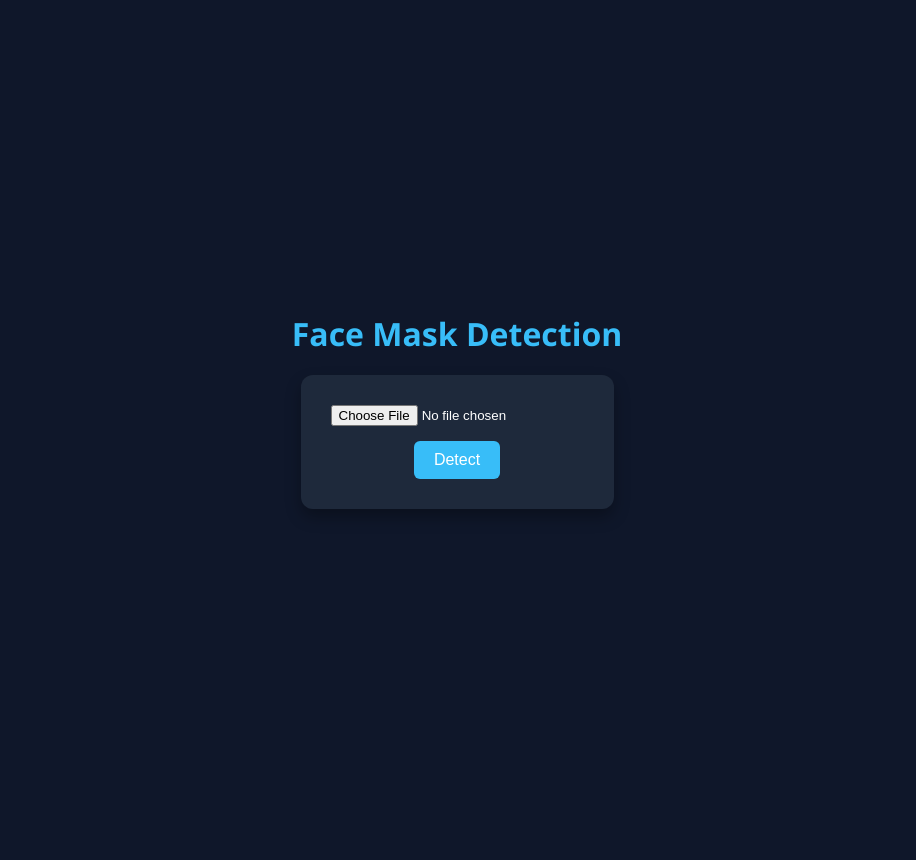
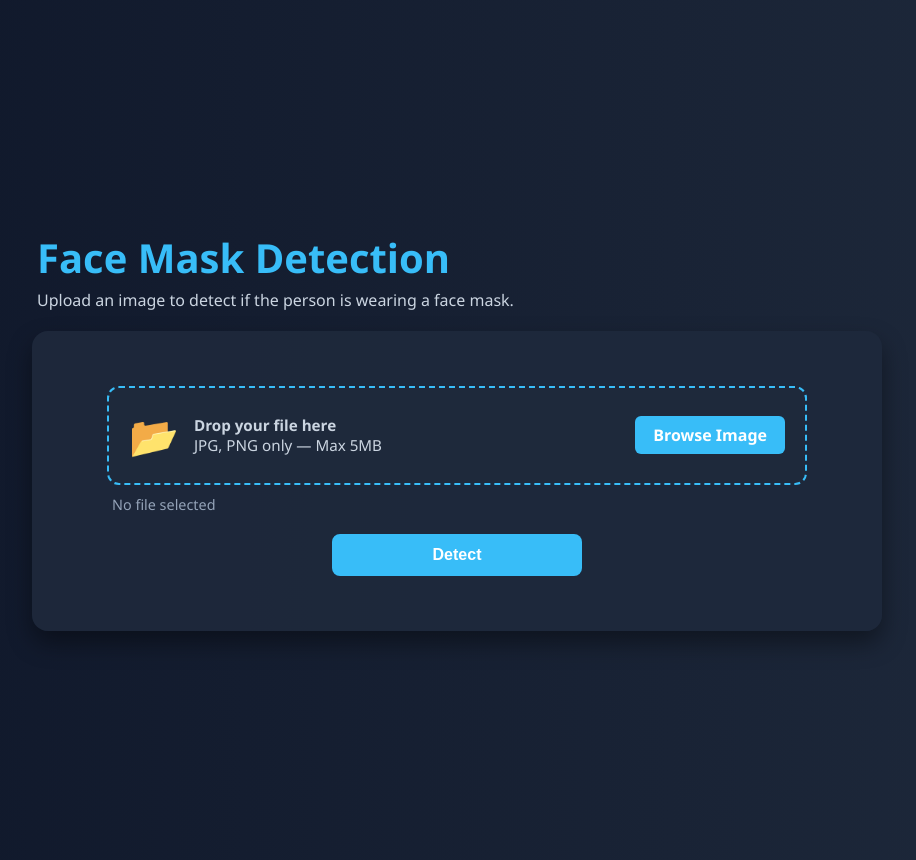
Before and after one commit to jancosares/FACE-MASK-DETECTION, a Flask app: page / in a window 1280 px wide. Shown: the whole page, without its empty margins (183-1099 px from the left). Before the commit the page ends 509 px from the top, so only its background shows below. Run offline with Flask 3, Linux system fonts and the light colour scheme.

Commit message:
fix: add UI design

```diff
--- a/app.py
+++ b/app.py
@@ -1,7 +1,6 @@
 from flask import Flask, request, render_template
 from ultralytics import YOLO
 import cv2
-import numpy as np
 import os
 
 app = Flask(__name__)
@@ -9,44 +8,64 @@ model = YOLO("best.pt")
 
 @app.route("/", methods=["GET", "POST"])
 def index():
+    original_path = None
+    detected_path = None
+    filename = None
+
     if request.method == "POST":
         file = request.files["image"]
-        image_path = os.path.join("static", file.filename)
-        file.save(image_path)
+        if file and file.filename:
+            filename = file.filename
 
-        results = model(image_path)
-        for r in results:
-            annotated = r.plot()
-            cv2.imwrite(image_path, annotated)
+            # Save original image
+            original_path = os.path.join("static", "original_" + filename)
+            file.save(original_path)
 
-        return render_template("index.html", image_path=image_path)
+            # Run detection and save annotated result
+            results = model(original_path)
+            for r in results:
+                annotated = r.plot()
 
-    return render_template("index.html", image_path=None)
+                # Save detected image separately
+                detected_path = os.path.join("static", "detected_" + filename)
+                cv2.imwrite(detected_path, annotated)
 
-from flask import Flask, request, render_template
-from ultralytics import YOLO
-import cv2
-import numpy as np
-import os
+    return render_template(
+        "index.html",
+        original_path=original_path,
+        detected_path=detected_path,
+        filename=filename
+    )
 
-app = Flask(__name__)
-model = YOLO("best.pt")
+if __name__ == "__main__":
+    app.run(debug=True)
 
-@app.route("/", methods=["GET", "POST"])
-def index():
-    if request.method == "POST":
-        file = request.files["image"]
-        image_path = os.path.join("static", file.filename)
-        file.save(image_path)
 
-        results = model(image_path)
-        for r in results:
-            annotated = r.plot()
-            cv2.imwrite(image_path, annotated)
 
-        return render_template("index.html", image_path=image_path)
+# from flask import Flask, request, render_template
+# from ultralytics import YOLO
+# import cv2
+# import numpy as np
+# import os
 
-    return render_template("index.html", image_path=None)
+# app = Flask(__name__)
+# model = YOLO("best.pt")
+
+# @app.route("/", methods=["GET", "POST"])
+# def index():
+#     if request.method == "POST":
+#         file = request.files["image"]
+#         image_path = os.path.join("static", file.filename)
+#         file.save(image_path)
+
+#         results = model(image_path)
+#         for r in results:
+#             annotated = r.plot()
+#             cv2.imwrite(image_path, annotated)
+
+#         return render_template("index.html", image_path=image_path, filename=filename)
+
+#     return render_template("index.html", image_path=None)
 
 """from flask import Flask, request, render_template
 from ultralytics import YOLO
--- a/templates/index.html
+++ b/templates/index.html
@@ -1,13 +1,19 @@
 <!DOCTYPE html>
 <html lang="en">
+
 <head>
     <meta charset="UTF-8">
     <title>Face Mask Detection</title>
     <style>
+        * {
+            box-sizing: border-box;
+        }
+
         body {
-            margin: 0;
+            margin: 30px;
             padding: 0;
-            background: #0f172a; /* dark slate/blue tone */
+            background: linear-gradient(to right, #0f172a, #1e293b);
+            /* gradient dark background */
             font-family: 'Segoe UI', Tahoma, Geneva, Verdana, sans-serif;
             color: #ffffff;
             display: flex;
@@ -15,68 +21,290 @@
             align-items: center;
             justify-content: center;
             min-height: 100vh;
+            overflow-x: hidden;
         }
 
-        h1 {
-            color: #38bdf8; /* sky blue */
-            margin-bottom: 20px;
+        .container {
+            width: 100%;
+            max-width: 850px;
+            display: flex;
+            flex-direction: column;
+            align-items: flex-start;
+        }
+
+        .header {
+            align-self: flex-start;
+            padding: 0 0 20px 5px;
+        }
+
+        .header h1 {
+            color: #38bdf8;
+            margin: 0;
+            font-size: 2.5rem;
+        }
+
+        .header p {
+            color: #cbd5e1;
+            font-size: 1rem;
+            margin: 4px 0 0;
         }
 
         form {
-            background-color: #1e293b; /* slightly lighter dark blue */
-            padding: 30px;
-            border-radius: 12px;
-            box-shadow: 0 8px 16px rgba(0,0,0,0.3);
+            justify-content: center;
+            background-color: rgba(30, 41, 59, 0.95);
+            padding: 40px 30px;
+            border-radius: 16px;
+            box-shadow: 0 12px 24px rgba(0, 0, 0, 0.4);
             display: flex;
             flex-direction: column;
             align-items: center;
+            width: 90%;
+            max-width: 850px;
+            height: 300px;
+            animation: fadeInUp 1s ease-out;
         }
 
-        input[type="file"] {
-            margin-bottom: 15px;
-            color: #fff;
-        }
 
         input[type="submit"] {
             background-color: #38bdf8;
             border: none;
             color: white;
-            padding: 10px 20px;
+            padding: 12px 25px;
             font-size: 16px;
-            border-radius: 6px;
+            font-weight: bold;
+            border-radius: 8px;
             cursor: pointer;
-            transition: background 0.3s ease;
+            transition: background 0.3s ease, transform 0.2s;
+            width: 250px;
         }
 
         input[type="submit"]:hover {
             background-color: #0ea5e9;
+            transform: scale(1.05);
         }
 
+
+        .upload-form {
+            width: 100%;
+            display: flex;
+            flex-direction: column;
+            gap: 20px;
+        }
+
+        .upload-box {
+            width: 700px;
+            display: flex;
+            justify-content: space-between;
+            align-items: center;
+            background-color: #1e293b;
+            border: 2px dashed #38bdf8;
+            border-radius: 12px;
+            padding: 20px;
+            gap: 20px;
+            flex-wrap: wrap;
+        }
+
+        .upload-info {
+            display: flex;
+            align-items: center;
+            gap: 15px;
+            color: #cbd5e1;
+            font-size: 0.95rem;
+        }
+
+        .upload-icon {
+            font-size: 2.5rem;
+        }
+
+        .upload-text {
+            flex-direction: column;
+        }
+
+        .upload-action {
+            display: flex;
+            flex-direction: column;
+            align-items: flex-start;
+        }
+
+        .custom-file-upload {
+            background-color: #38bdf8;
+            color: white;
+            padding: 8px 18px;
+            border-radius: 6px;
+            cursor: pointer;
+            transition: background 0.3s;
+            font-weight: bold;
+            display: inline-block;
+        }
+
+        .custom-file-upload:hover {
+            background-color: #0ea5e9;
+        }
+
+        input[type="file"] {
+            display: none;
+
+        }
+
+        .file-name {
+            font-size: 0.9rem;
+            color: #94a3b8;
+            align-self: flex-start;
+            margin-left: 50px;
+            margin-top: -10px;
+        }
+
+
+        /* result parttt*/
+
         .result {
-            margin-top: 30px;
+            margin-top: 0px;
+            padding: 0 40px;
+            text-align: center;
+            color: #fff;
+        }
+
+        .image-row {
+            display: flex;
+            gap: 20px;
+            justify-content: center;
+            flex-wrap: wrap;
+            margin-top: 20px;
+        }
+
+        .image-box {
+            flex: 1 1 300px;
+            max-width: 400px;
             text-align: center;
         }
 
-        .result img {
-            margin-top: 10px;
-            max-width: 90%;
+        .image-box h3 {
+            margin-bottom: 10px;
+            color: #38bdf8;
+        }
+
+        .image-box img {
+            width: 100%;
             border-radius: 8px;
             box-shadow: 0 4px 12px rgba(255, 255, 255, 0.1);
         }
+
+
+        /* animation */
+        @keyframes fadeInDown {
+            from {
+                opacity: 0;
+                transform: translateY(-30px);
+            }
+
+            to {
+                opacity: 1;
+                transform: translateY(0);
+            }
+        }
+
+        @keyframes fadeInUp {
+            from {
+                opacity: 0;
+                transform: translateY(30px);
+            }
+
+            to {
+                opacity: 1;
+                transform: translateY(0);
+            }
+        }
+
+        @keyframes fadeIn {
+            from {
+                opacity: 0;
+            }
+
+            to {
+                opacity: 1;
+            }
+        }
+
+        @media (max-width: 500px) {
+            h1 {
+                font-size: 2rem;
+            }
+
+            form {
+                padding: 30px 20px;
+            }
+        }
     </style>
 </head>
+
 <body>
-    <h1>Face Mask Detection</h1>
-    <form method="POST" enctype="multipart/form-data">
-        <input type="file" name="image" accept="image/*" required>
-        <input type="submit" value="Detect">
-    </form>
+    <div class="container">
+        <div class="header">
+            <h1>Face Mask Detection</h1>
+            <p>Upload an image to detect if the person is wearing a face mask.</p>
+        </div>
 
-    {% if image_path %}
-        <div class="result">
-            <h2>Detection Result:</h2>
-            <img src="{{ image_path }}" alt="Detection Result">
+        <form method="POST" enctype="multipart/form-data" class="upload-form">
+            <div class="upload-box">
+                <div class="upload-info">
+                    <div class="upload-icon">📂</div>
+                    <div class="upload-text">
+                        <strong>Drop your file here</strong><br>
+                        <span>JPG, PNG only — Max 5MB</span>
+                    </div>
+                </div>
+
+                <div class="upload-action">
+                    <label for="file-upload" class="custom-file-upload">
+                        Browse Image
+                    </label>
+                    <input id="file-upload" type="file" name="image" accept="image/*" required>
+                </div>
+            </div>
+            <div id="file-name" class="file-name">
+                {% if filename %}
+                File name: {{ filename }}
+                {% else %}
+                No file selected
+                {% endif %}
+            </div>
+
+            <input type="submit" value="Detect">
+        </form>
+
+    </div>
+
+    <!-- detection resulltttt -->
+
+    {% if original_path and detected_path %}
+    <div class="result">
+        <div class="image-row">
+            <div class="image-box">
+                <h3>Original</h3>
+                <img src="{{ original_path }}" alt="Original Image">
+            </div>
+            <div class="image-box">
+                <h3>Detected</h3>
+                <img src="{{ detected_path }}" alt="Detected Image">
+            </div>
         </div>
+    </div>
     {% endif %}
+
+
+
+    <script>
+        const fileInput = document.getElementById('file-upload');
+        const fileNameDisplay = document.getElementById('file-name');
+
+        fileInput.addEventListener('change', function () {
+            if (fileInput.files.length > 0) {
+                fileNameDisplay.textContent = `File name: ${fileInput.files[0].name}`;
+            } else {
+                fileNameDisplay.textContent = 'No file selected';
+            }
+        });
+    </script>
 </body>
+
 </html>
```
Also changed, not shown: static/detected_try q.jpeg (added), static/original_try q.jpeg (added), static/try q.jpeg (added).
